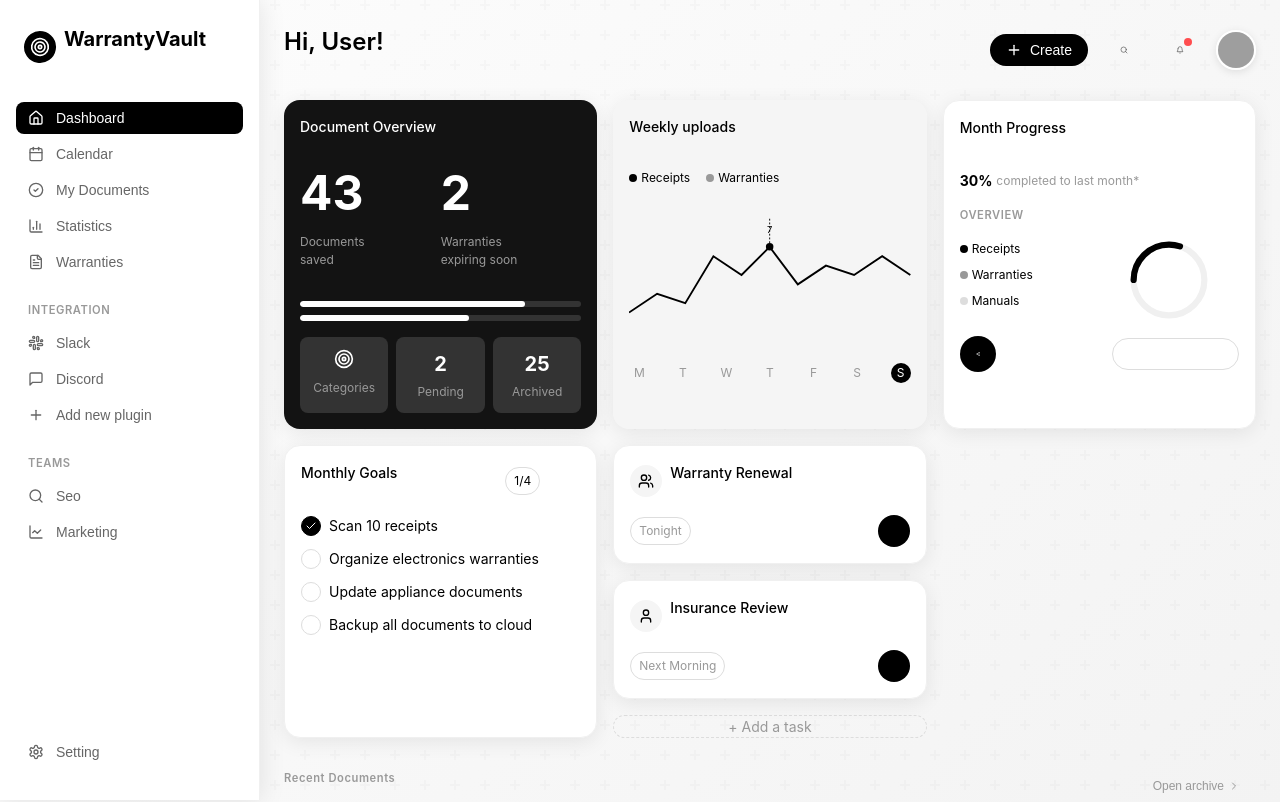
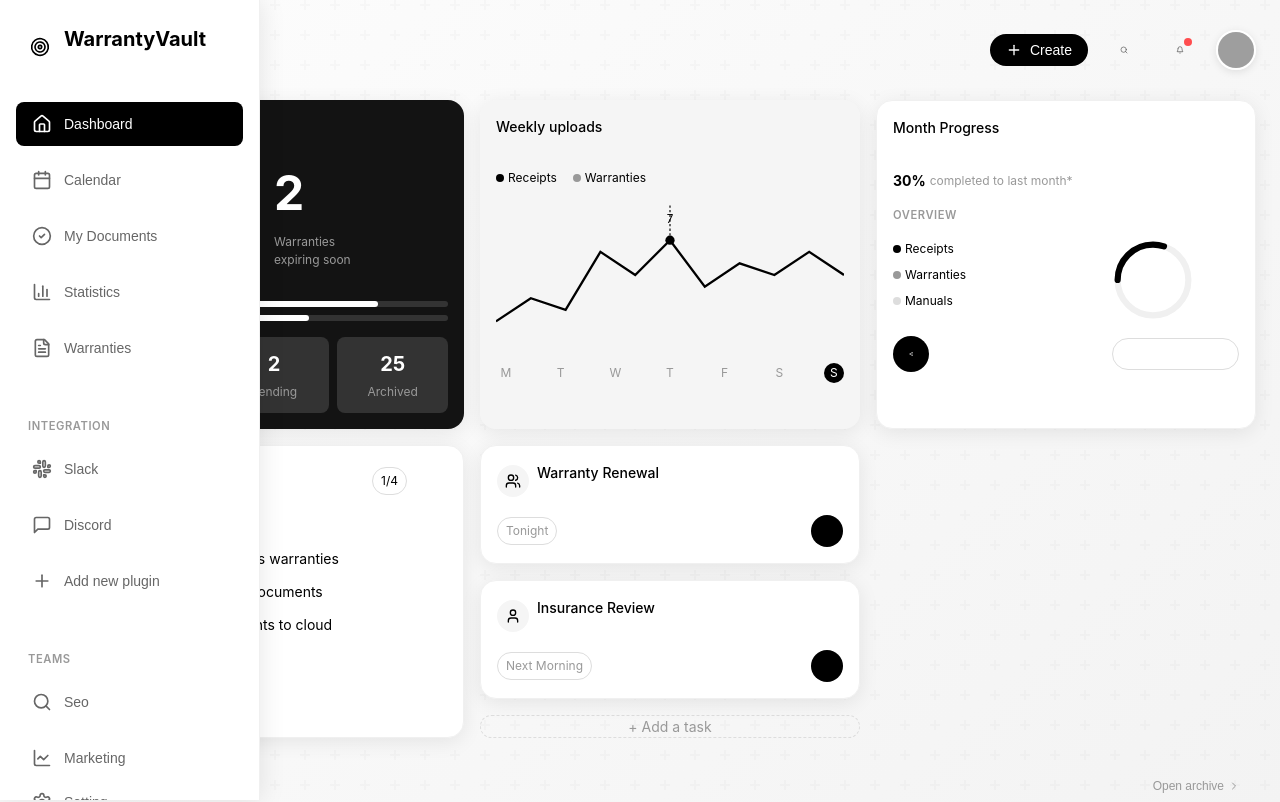
Before and after one commit to dasgajraj/Warranty, a Next.js app in the folder frontend/: page / in a window 1280 px wide. Shown: the top 802 px of the page. Built offline with nearby package versions, Linux system fonts and the light colour scheme; grey boxes are pictures that could not be loaded.

Commit message:
updated Sidebar

```diff
--- a/frontend/src/app/Dashboard.module.css
+++ b/frontend/src/app/Dashboard.module.css
@@ -22,10 +22,17 @@
 .content {
   flex: 1;
   padding: 1.5rem;
-  margin-left: 260px;
+  margin-left: 60px; /* Default when sidebar is collapsed */
   position: relative;
   z-index: 1;
+  transition: margin-left 0.3s ease; /* Smooth transition */
 }
+
+/* When sidebar is hovered, adjust margin-left */
+.sidebar:Hover + .content {
+  margin-left: 260px;
+}
+
 
 .header {
   display: flex;
--- a/frontend/src/app/sidebar.module.css
+++ b/frontend/src/app/sidebar.module.css
@@ -1,9 +1,9 @@
 .sidebar {
-    width: 260px;
+  width: 70px;
   height: 100vh;
   background-color: #ffffff;
   border-right: 1px solid #f0f0f0;
-    padding: 1rem;
+  padding: 1rem 0.5rem;
   display: flex;
   flex-direction: column;
   position: fixed;
@@ -12,10 +12,13 @@
   z-index: 10;
   box-shadow: 0 0 20px rgba(0, 0, 0, 0.05);
   transition: all 0.3s ease;
+  overflow: hidden;
 }
 
 .sidebar:hover {
+  width: 260px;
   box-shadow: 0 0 25px rgba(0, 0, 0, 0.1);
+  padding: 1rem;
 }
 
 .logo {
@@ -25,12 +28,12 @@
   margin-bottom: 2rem;
   margin-top: 0.5rem;
   padding: 0 0.5rem;
+  white-space: nowrap;
 }
 
 .logoIcon {
   width: 32px;
   height: 32px;
-    background-color: #000;
   border-radius: 50%;
   display: flex;
   align-items: center;
@@ -45,26 +48,39 @@
 .logoSvg {
   width: 20px;
   height: 20px;
-    color: white;
+  color: black;
 }
 
 .logoText {
   font-size: 1.25rem;
   font-weight: 700;
   color: #000;
+  opacity: 0;
+  transform: translateX(10px);
+  transition: all 0.3s ease;
+}
+
+.sidebar:hover .logoText {
+  opacity: 1;
+  transform: translateX(0);
 }
 
 .nav {
   display: flex;
   flex-direction: column;
-    gap: 0.25rem;
+  gap: 0.75rem;
+  align-items: center;
+}
+
+.sidebar:hover .nav {
+  align-items: stretch;
 }
 
 .navButton {
   display: flex;
   align-items: center;
   gap: 0.75rem;
-    padding: 0.5rem 0.75rem;
+  padding: 0.75rem;
   border-radius: 0.5rem;
   background: transparent;
   border: none;
@@ -75,6 +91,12 @@
   transition: all 0.2s ease;
   position: relative;
   overflow: hidden;
+  width: 40px;
+}
+
+.sidebar:hover .navButton {
+  width: auto;
+  padding: 0.75rem 1rem;
 }
 
 .navButton::after {
@@ -108,27 +130,66 @@
 }
 
 .navIcon {
-    width: 16px;
-    height: 16px;
+  width: 20px;
+  height: 20px;
   flex-shrink: 0;
+}
+
+.navText {
+  white-space: nowrap;
+  opacity: 0;
+  transform: translateX(10px);
+  transition: all 0.3s ease;
+}
+
+.sidebar:hover .navText {
+  opacity: 1;
+  transform: translateX(0);
 }
 
 .section {
   margin-top: 1.5rem;
+  width: 100%;
+  display: flex;
+  flex-direction: column;
+  align-items: center;
+}
+
+.sidebar:hover .section {
+  align-items: stretch;
 }
 
 .sectionTitle {
   font-size: 0.7rem;
   font-weight: 600;
   color: #999;
-    margin-bottom: 0.5rem;
+  margin: 1.5rem 0 0.75rem;
   padding: 0 0.75rem;
   letter-spacing: 0.05em;
+  white-space: nowrap;
+  opacity: 0;
+  transform: translateX(10px);
+  transition: all 0.3s ease;
+  text-align: left;
+  width: 100%;
+}
+
+.sidebar:hover .sectionTitle {
+  opacity: 1;
+  transform: translateX(0);
 }
 
 .footer {
   margin-top: auto;
   padding-bottom: 1rem;
+  width: 100%;
+  display: flex;
+  flex-direction: column;
+  align-items: center;
+}
+
+.sidebar:hover .footer {
+  align-items: stretch;
 }
 
 /* Animation for the sidebar */
@@ -179,3 +240,13 @@
     transform: translateY(0);
   }
 }
+
+/* Adjust content margin when sidebar is collapsed */
+.content {
+  margin-left: 70px;
+  transition: margin-left 0.3s ease;
+}
+
+.sidebar:hover + .content {
+  margin-left: 260px;
+}
```
Lines whose indentation alone changed are shown as unchanged.
